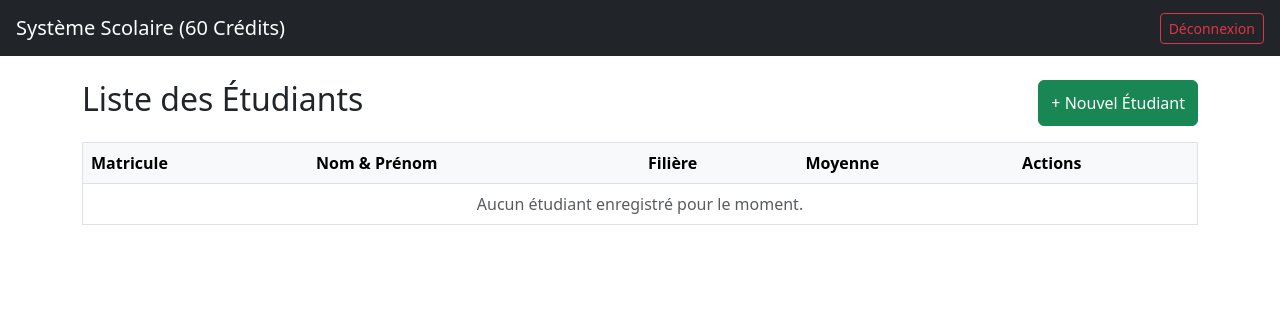
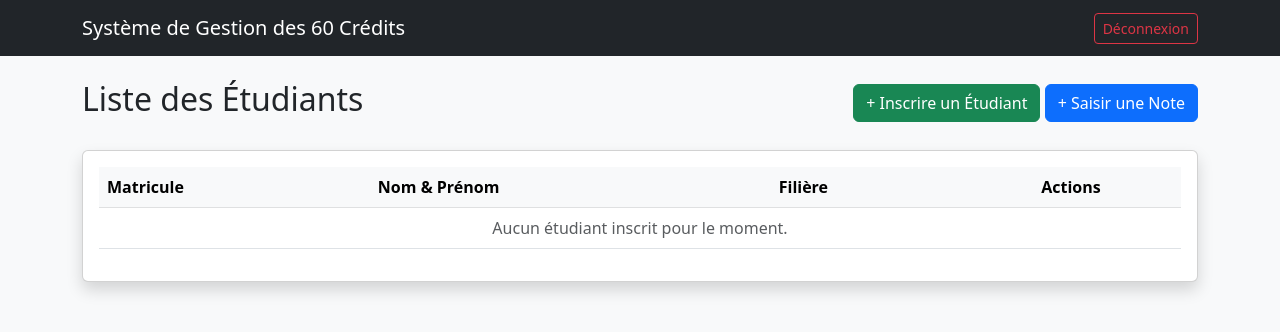
Before and after one commit to fabiennemendy1-hash/Gestion_Etudiants_Flask, a Flask app: page /dashboard in a window 1280 px wide. Shown: the top 332 px of the page. Run offline with Flask 3, Linux system fonts and the light colour scheme; data that the repository does not hold is empty.

Commit message:
Update dashboard.html

```diff
--- a/templates/dashboard.html
+++ b/templates/dashboard.html
@@ -2,50 +2,56 @@
 <html lang="fr">
 <head>
     <meta charset="UTF-8">
-    <title>Tableau de Bord</title>
+    <title>Tableau de Bord - Gestion Scolaire</title>
     <link rel="stylesheet" href="https://cdn.jsdelivr.net/npm/bootstrap@5.3.0/dist/css/bootstrap.min.css">
 </head>
-<body>
-    <nav class="navbar navbar-dark bg-dark px-3">
-        <a class="navbar-brand" href="#">Système Scolaire (60 Crédits)</a>
+<body class="bg-light">
+    <nav class="navbar navbar-dark bg-dark mb-4">
+        <div class="container">
+            <span class="navbar-brand">Système de Gestion des 60 Crédits</span>
             <a href="/" class="btn btn-outline-danger btn-sm">Déconnexion</a>
+        </div>
     </nav>
 
-    <div class="container mt-4">
-        <div class="d-flex justify-content-between mb-3">
+    <div class="container">
+        <div class="d-flex justify-content-between align-items-center mb-4">
             <h2>Liste des Étudiants</h2>
-            <button class="btn btn-success">+ Nouvel Étudiant</button>
+            <div>
+                <a href="/ajouter_etudiant" class="btn btn-success">+ Inscrire un Étudiant</a>
+                <a href="/saisie" class="btn btn-primary">+ Saisir une Note</a>
+            </div>
         </div>
 
-        <table class="table table-hover border">
+        <div class="card shadow">
+            <div class="card-body">
+                <table class="table table-hover">
                     <thead class="table-light">
                         <tr>
                             <th>Matricule</th>
                             <th>Nom & Prénom</th>
                             <th>Filière</th>
-                    <th>Moyenne</th>
-                    <th>Actions</th>
+                            <th class="text-center">Actions</th>
                         </tr>
                     </thead>
                     <tbody>
                         {% for etu in etudiants %}
                         <tr>
                             <td>{{ etu.matricule }}</td>
-        <td>{{ etu.nom }} {{ etu.prenom }}</td>
+                            <td>{{ etu.prenom }} {{ etu.nom }}</td>
                             <td>{{ etu.filiere }}</td>
-        <td>
-            <span class="badge bg-info">En attente</span>
-        </td>
-        <td>
-            <a href="/bulletin/{{ etu.id }}" class="btn btn-sm btn-primary">Voir Bulletin</a>
+                            <td class="text-center">
+                                <a href="/bulletin/{{ etu.id }}" class="btn btn-info btn-sm text-white">Consulter Bulletin</a>
                             </td>
                         </tr>
                         {% else %}
                         <tr>
-        <td colspan="5" class="text-center text-muted">Aucun étudiant enregistré pour le moment.</td>
+                            <td colspan="4" class="text-center text-muted">Aucun étudiant inscrit pour le moment.</td>
                         </tr>
                         {% endfor %}
-</tbody>        </table>
+                    </tbody>
+                </table>
+            </div>
+        </div>
     </div>
 </body>
 </html>
```
Lines whose indentation alone changed are shown as unchanged.
